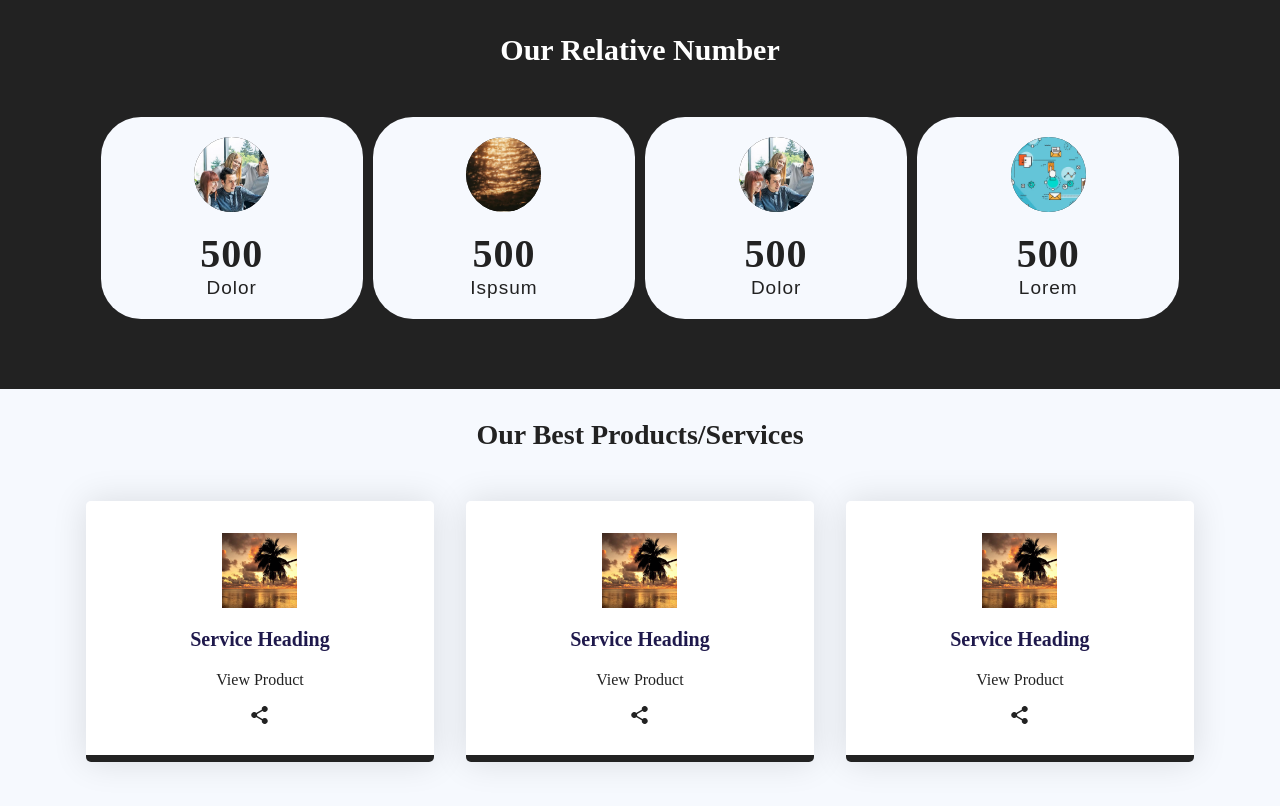
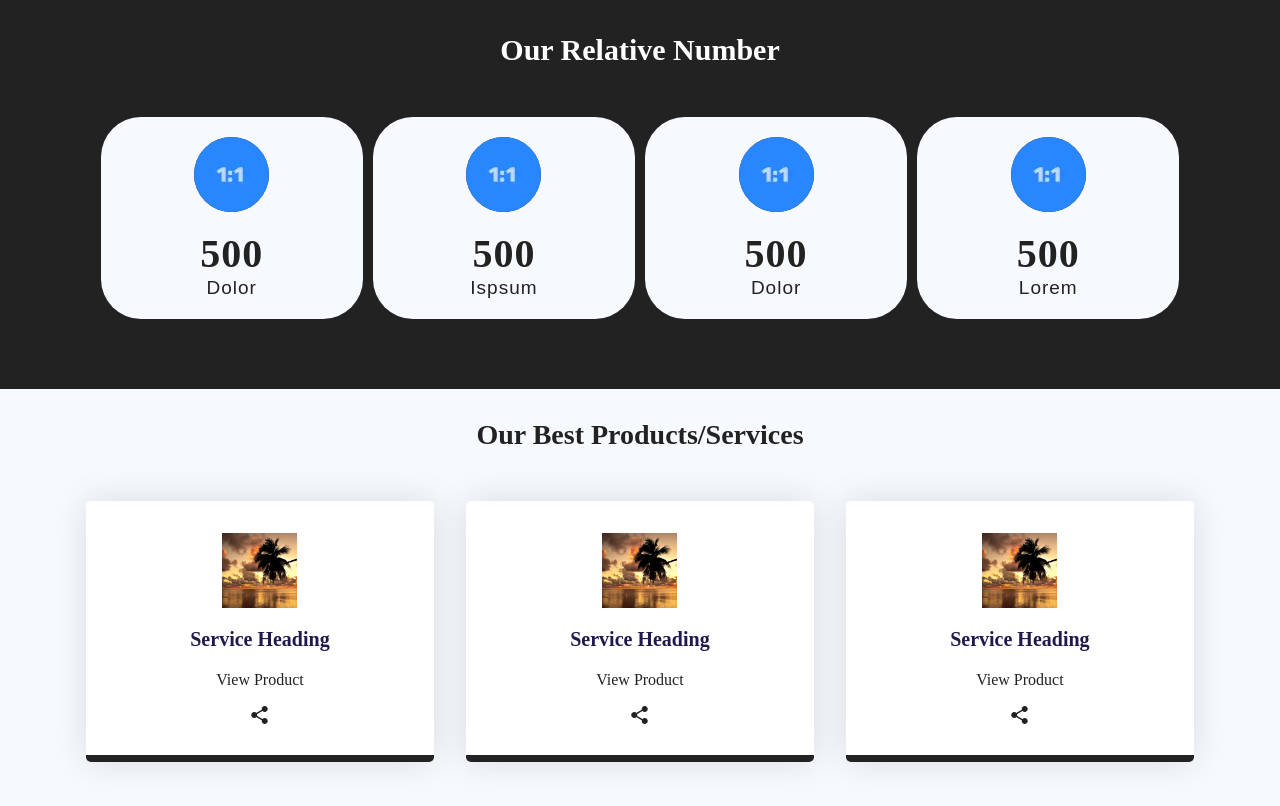
Before and after one commit to Karan-weybee/business-template, a plain HTML site: page index.html in a window 1280 px wide. Shown: the part 1060-1866 px from the top of the page. Drawn offline with nearby package versions, Linux system fonts and the light colour scheme; a script that the page names is missing.

Commit message:
images added

```diff
--- a/index.html
+++ b/index.html
@@ -407,8 +407,7 @@
                 <div class="count-up">
                     <div class="icon-wrapper">
                         <!-- <i class="fas fa-hammer"></i> -->
-                        <img src="images/blog-details.webp" alt="Social-Parsh" style="border-radius: 50%; object-fit: cover;" width="75px"
-                            height="75px" loading="lazy">
+                        <img src="images/counter-img.webp" alt="Social-Parsh" style="border-radius: 50%; object-fit: cover;" loading="lazy">
                     </div>
                     <br>
                     <div class="counter-count" id="count1"></div>
@@ -419,8 +418,7 @@
                 <div class="count-up">
                     <div class="icon-wrapper">
                         <!-- <i class="fas fa-hammer"></i> -->
-                        <img src="images/about-banner.webp" alt="Social-Parsh" style="border-radius: 50%; object-fit: cover;" width="75px"
-                            height="75px" loading="lazy">
+                        <img src="images/counter-img.webp" alt="Social-Parsh" style="border-radius: 50%; object-fit: cover;" loading="lazy">
                     </div>
                     <br>
                     <div class="counter-count" id="count2"></div>
@@ -430,8 +428,7 @@
                 <div class="count-up">
                     <div class="icon-wrapper">
                         <!-- <i class="fas fa-hammer"></i> -->
-                        <img src="images/blog-details.webp" alt="Social-Parsh" style="border-radius: 50%;  object-fit: cover;" width="75px"
-                            height="75px" loading="lazy">
+                        <img src="images/counter-img.webp" alt="Social-Parsh" style="border-radius: 50%;  object-fit: cover;" loading="lazy">
                     </div>
                     <br>
                     <div class="counter-count" id="count3"></div>
@@ -441,8 +438,7 @@
                 <div class="count-up">
                     <div class="icon-wrapper">
                         <!-- <i class="fas fa-hammer"></i> -->
-                        <img src="images/blog.webp" alt="Social-Parsh" style="border-radius: 50%;  object-fit: cover;" width="75px"
-                            height="75px" loading="lazy">
+                        <img src="images/counter-img.webp" alt="Social-Parsh" style="border-radius: 50%;  object-fit: cover;"  loading="lazy">
                     </div>
                     <br>
                     <div class="counter-count" id="count4"></div>
@@ -468,7 +464,7 @@
                         <p>
                         <div class="services-btn">
                             <a href="productdetails.html" itemprop="url" class="text-link">View Product</a>
-                            <button type="button" class="share-btn" id="service-share" aria-label="share"
+                            <button type="button" class="share-btn" id="service-share1" aria-label="share"
                                 data-toggle="modal" data-target="#servicesmodal"
                                 onclick="window.location.href='#popup1'">
                                 <svg xmlns="http://www.w3.org/2000/svg" viewBox="-21 0 512 512">
@@ -503,7 +499,7 @@
                         <p>
                         <div class="services-btn">
                             <a href="productdetails.html" itemprop="url" class="text-link">View Product</a>
-                            <button type="button" class="share-btn" id="service-share" aria-label="share"
+                            <button type="button" class="share-btn" id="service-share2" aria-label="share"
                                 data-toggle="modal" data-target="#servicesmodal"
                                 onclick="window.location.href='#popup1'">
                                 <svg xmlns="http://www.w3.org/2000/svg" viewBox="-21 0 512 512">
@@ -538,7 +534,7 @@
                         <p>
                         <div class="services-btn">
                             <a href="productdetails.html" itemprop="url" class="text-link">View Product</a>
-                            <button type="button" class="share-btn" id="service-share" aria-label="share"
+                            <button type="button" class="share-btn" id="service-share3" aria-label="share"
                                 data-toggle="modal" data-target="#servicesmodal"
                                 onclick="window.location.href='#popup1'">
                                 <svg xmlns="http://www.w3.org/2000/svg" viewBox="-21 0 512 512">
@@ -607,7 +603,7 @@
                     </div>
                     <div class="title">Title-Name</div>
                     <div class="updates-images">
-                        <img src="images/blog.webp" width="364.8px" height="200px" alt="blog" itemprop="image"
+                        <img src="images/blog.webp" width="100%" height="100%" alt="blog" itemprop="image"
                             loading="lazy">
                     </div>
                     <div class="updates-content">
@@ -688,7 +684,7 @@
                     </div>
                     <div class="title">Title-Name</div>
                     <div class="updates-images">
-                        <img src="images/blog.webp" width="364.8px" height="200px" alt="blog" itemprop="image"
+                        <img src="images/blog.webp" width="100%" height="100%" alt="blog" itemprop="image"
                             loading="lazy">
                     </div>
                     <div class="updates-content">
@@ -769,7 +765,7 @@
                     </div>
                     <div class="title">Title-Name</div>
                     <div class="updates-images">
-                        <img src="images/blog.webp" width="364.8px" height="200px" alt="blog" itemprop="image"
+                        <img src="images/blog.webp" width="100%" height="100%" alt="blog" itemprop="image"
                             loading="lazy">
                     </div>
                     <div class="updates-content">
```
Also changed, not shown: images/counter-img.webp (added).
